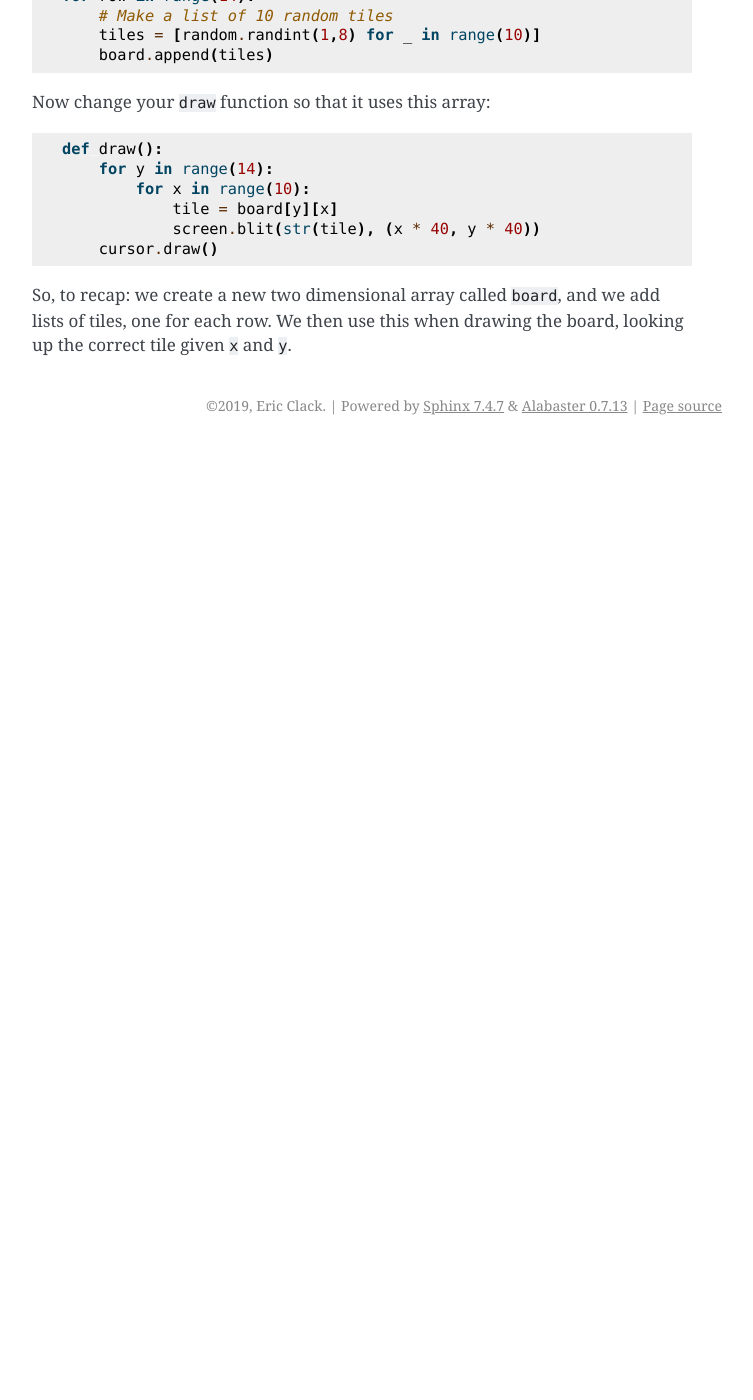
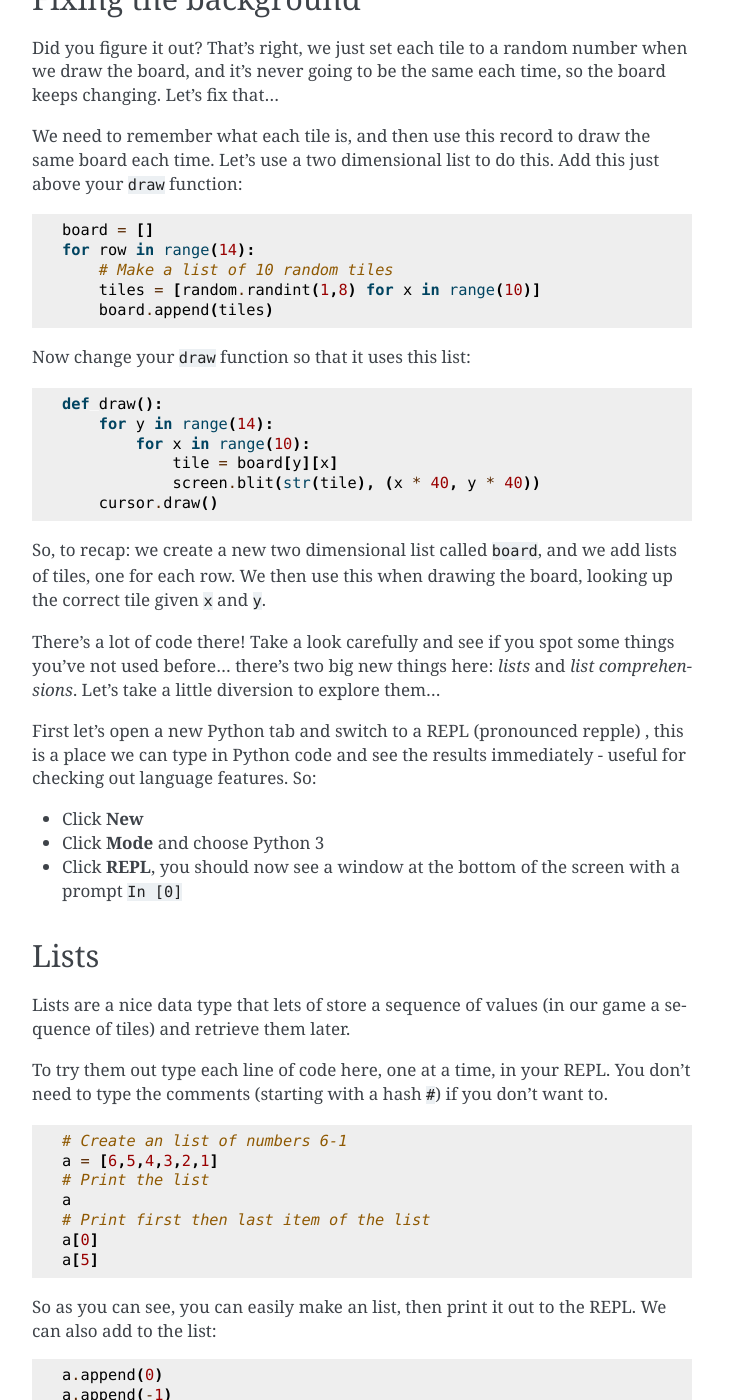
Before and after one commit to ericclack/pygamezero_candy, a Sphinx documentation site: the page built from doc/part1.rst, in a window 1280 px wide and 1400 px high, scrolled down 3208 px. Shown: the whole window, without its empty margins (388-1141 px from the left). Built offline with Sphinx 7.4.7, drawn with Linux system fonts in a browser that asks for light colours; before the commit the page ends 3653 px from its top, so only the background shows below that; some of the changed text lies outside the part shown.

Commit message:
List examples in the REPL

```diff
--- a/doc/part1.rst
+++ b/doc/part1.rst
@@ -52,8 +52,18 @@ Change your :code:`draw` function to the following:
 
   def draw():
       for x in range(10):
-          tile = random.randint(1,8)
+          tile = 1
           screen.blit(str(tile), (x * 40, 0))
+
+- Press **Play**
+
+OK, now we have 10 tiles across the screen. That's what the :code:`for x in range(10)` does, it repeats the code inside 10 times, setting :code:`x` to each number between 0 and 9 (most programming languages start counting at 0)! We then use the :code:`x` to calculate the tile's x position on the screen, as :code:`x * 40` since each tile is 40 pixels wide.
+
+Let's mix up the tiles a bit, change the line :code:`tile = 1` to the following:
+
+.. code:: python
+
+   tile = random.randint(1,8)
 
 - Press **Play**
 
@@ -140,17 +150,17 @@ Fixing the background
 
 Did you figure it out? That's right, we just set each tile to a random number when we draw the board, and it's never going to be the same each time, so the board keeps changing. Let's fix that...
 
-We need to remember what each tile is, and then use this record to draw the same board each time. Let's use a two dimensional array to do this. Add this just above your :code:`draw` function:
+We need to remember what each tile is, and then use this record to draw the same board each time. Let's use a two dimensional list to do this. Add this just above your :code:`draw` function:
 
 .. code:: python
 
     board = []
     for row in range(14):
         # Make a list of 10 random tiles
-        tiles = [random.randint(1,8) for _ in range(10)]
+        tiles = [random.randint(1,8) for x in range(10)]
         board.append(tiles)
 
-Now change your :code:`draw` function so that it uses this array:
+Now change your :code:`draw` function so that it uses this list:
 
 .. code:: python
 
@@ -161,4 +171,63 @@ Now change your :code:`draw` function so that it uses this array:
                 screen.blit(str(tile), (x * 40, y * 40))
         cursor.draw()
 
-So, to recap: we create a new two dimensional array called :code:`board`, and we add lists of tiles, one for each row. We then use this when drawing the board, looking up the correct tile given :code:`x` and :code:`y`.
+So, to recap: we create a new two dimensional list called :code:`board`, and we add lists of tiles, one for each row. We then use this when drawing the board, looking up the correct tile given :code:`x` and :code:`y`.
+
+There's a lot of code there! Take a look carefully and see if you spot some things you've not used before... there's two big new things here: *lists* and *list comprehensions*. Let's take a little diversion to explore them...
+
+First let's open a new Python tab and switch to a REPL (pronounced repple) , this is a place we can type in Python code and see the results immediately - useful for checking out language features. So:
+
+* Click **New**
+* Click **Mode** and choose Python 3
+* Click **REPL**, you should now see a window at the bottom of the screen with a prompt :code:`In [0]`
+
+
+Lists
+------
+
+Lists are a nice data type that lets of store a sequence of values (in our game a sequence of tiles) and retrieve them later.
+
+To try them out type each line of code here, one at a time, in your REPL. You don't need to type the comments (starting with a hash :code:`#`) if you don't want to.
+
+.. code:: python
+
+   # Create an list of numbers 6-1
+   a = [6,5,4,3,2,1]
+   # Print the list
+   a
+   # Print first then last item of the list
+   a[0]
+   a[5]
+
+So as you can see, you can easily make an list, then print it out to the REPL. We can also add to the list:
+
+.. code:: python
+
+   a.append(0)
+   a.append(-1)
+   # Print it out
+   a
+
+You can store anything in an list, including other lists...
+
+.. code:: python
+
+   # Start with an empty list
+   b = []
+   # Add list `a` from before
+   b.append(a)
+   # A new list of strings
+   c = ['the', 'quick', 'brown', 'fox']
+
+   b.append(c)
+   b.append(sorted(c))
+
+   # Print out b
+   b
+
+
+
+List Comprehensions
+-------------------
+
+To be completed...
```
Also changed, not shown: other parts of doc/part1.rst (+1 -1 lines).
